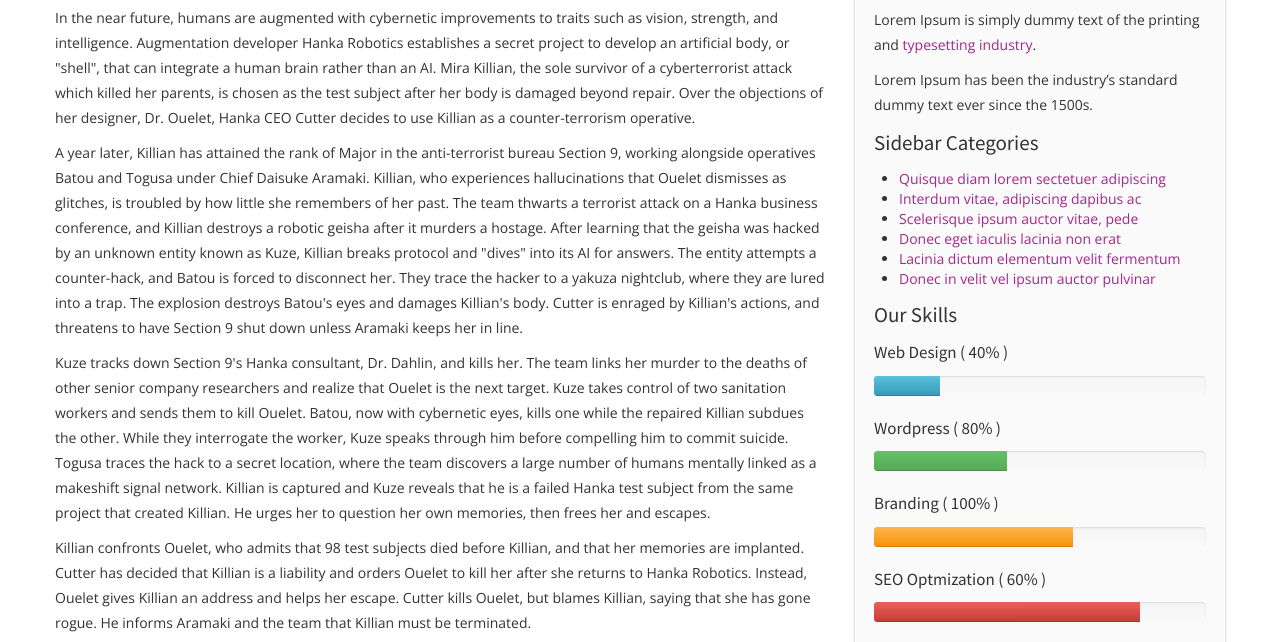
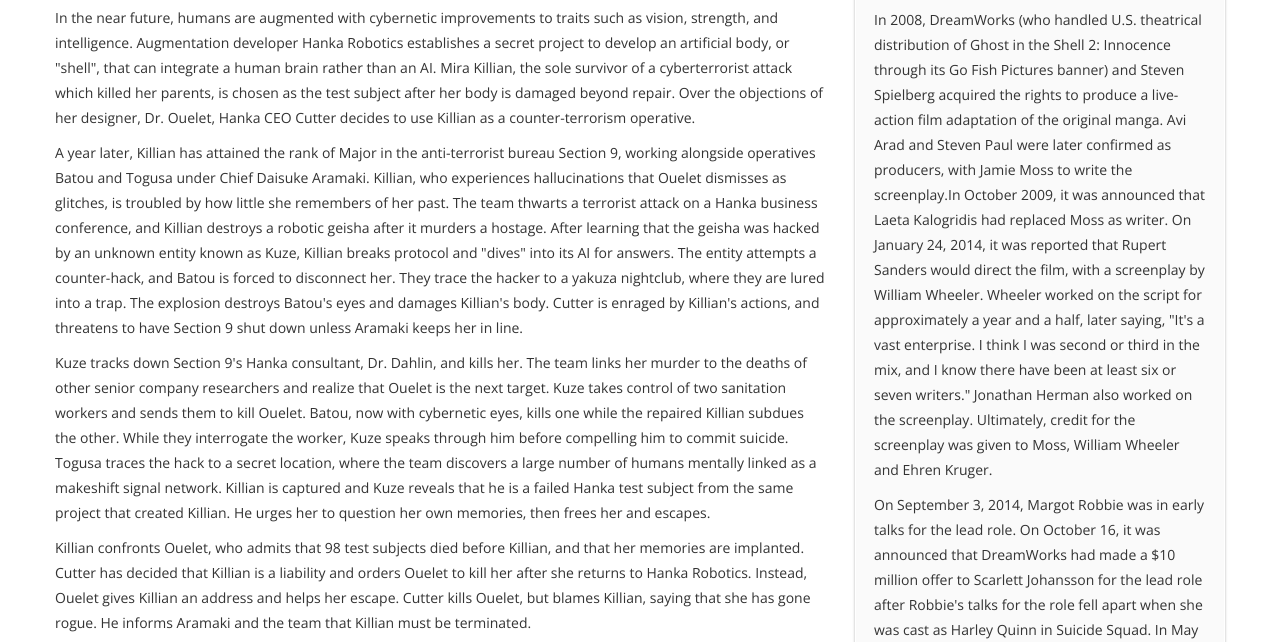
Before and after one commit to hein-wollants/samenwerkenMetGit, a plain HTML site: page about.html in a window 1280 px wide. Shown: the part 292-934 px from the top of the page. Drawn offline with nearby package versions, Linux system fonts and the light colour scheme; files that its build step writes are made by us from their sources; a web font is replaced by a local one.

Commit message:
toevoeging productie aan about

```diff
--- a/about.html
+++ b/about.html
@@ -86,35 +86,10 @@
                 <!--Edit Sidebar Content here-->
                 <div class="span4 sidebar">
                     <div class="sidebox">
-						<h3 class="sidebox-title">Sample Sidebar Content</h3>
-						<p>Lorem Ipsum is simply dummy text of the printing and <a href="#">typesetting industry</a>.</p>
-						<p> Lorem Ipsum has been the industry’s standard dummy text ever since the 1500s.</p>
-						<h4 class="sidebox-title">Sidebar Categories</h4>
-						<ul>
-							<li><a href="#">Quisque diam lorem sectetuer adipiscing</a></li>
-							<li><a href="#">Interdum vitae, adipiscing dapibus ac</a></li>
-							<li><a href="#">Scelerisque ipsum auctor vitae, pede</a></li>
-							<li><a href="#">Donec eget iaculis lacinia non erat</a></li>
-							<li><a href="#">Lacinia dictum elementum velit fermentum</a></li>
-							<li><a href="#">Donec in velit vel ipsum auctor pulvinar</a></li>
-						</ul>
-						<h4 class="sidebox-title">Our Skills</h4>
-						<h5>Web Design ( 40% )</h5>
-						<div class="progress progress-info">
-							<div class="bar" style="width: 20%"></div>
-						</div>
-						<h5>Wordpress ( 80% )</h5>
-						<div class="progress progress-success">
-							<div class="bar" style="width: 40%"></div>
-						</div>
-						<h5>Branding ( 100% )</h5>
-						<div class="progress progress-warning">
-							<div class="bar" style="width: 60%"></div>
-						</div>
-						<h5>SEO Optmization ( 60% )</h5>
-						<div class="progress progress-danger">
-							<div class="bar" style="width: 80%"></div>
-						</div>
+                        <h3 class="sidebox-title">Production</h3>
+                        <p>In 2008, DreamWorks (who handled U.S. theatrical distribution of Ghost in the Shell 2: Innocence through its Go Fish Pictures banner) and Steven Spielberg acquired the rights to produce a live-action film adaptation of the original manga. Avi Arad and Steven Paul were later confirmed as producers, with Jamie Moss to write the screenplay.In October 2009, it was announced that Laeta Kalogridis had replaced Moss as writer. On January 24, 2014, it was reported that Rupert Sanders would direct the film, with a screenplay by William Wheeler. Wheeler worked on the script for approximately a year and a half, later saying, "It's a vast enterprise. I think I was second or third in the mix, and I know there have been at least six or seven writers." Jonathan Herman also worked on the screenplay. Ultimately, credit for the screenplay was given to Moss, William Wheeler and Ehren Kruger.</p>
+                        <p>On September 3, 2014, Margot Robbie was in early talks for the lead role. On October 16, it was announced that DreamWorks had made a $10 million offer to Scarlett Johansson for the lead role after Robbie's talks for the role fell apart when she was cast as Harley Quinn in Suicide Squad. In May 2015, Paramount Pictures agreed to co-produce and co-finance the film. On November 10, 2015, Pilou Asbæk was cast in the film for the role of Batou. According to TheWrap, Matthias Schoenaerts was circling the role of Batou that went to Asbæk. On November 19, 2015, it was reported that Sam Riley was in early talks to join the film for the villain role as Kuze, the leader of most dangerous criminals and extremists. But, on February 4, 2016, Variety reported that Michael Pitt was in talks for the role. On March 3, 2016, TheWrap reported that Japanese actor Takeshi Kitano had been cast as Daisuke Aramaki, the founder and leader of the elite unit Section 9 tasked with protecting the world from the most dangerous technological threats.</p>
+                        <p>Principal photography on the film began on location in Wellington, New Zealand, on February 1, 2016.[32] In April 2016, the full cast was announced, which included Juliette Binoche, Chin Han, Lasarus Ratuere and Kaori Momoi. In May 2016, Rila Fukushima was cast in a role. Filming wrapped up in New Zealand on June 3, 2016. Filming also took place in the Yau Ma Tei and Jordan areas of Hong Kong, around Pak Hoi Street and Woosung Street on June 7, 8 and 10 or 14–16.</p>
                     </div>
                 </div>
                 <!--End Sidebar Content here-->
```
Lines whose indentation alone changed are shown as unchanged.
